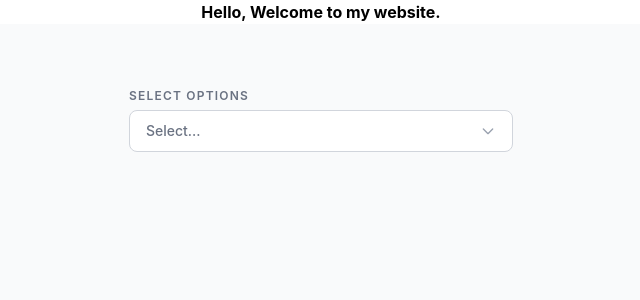
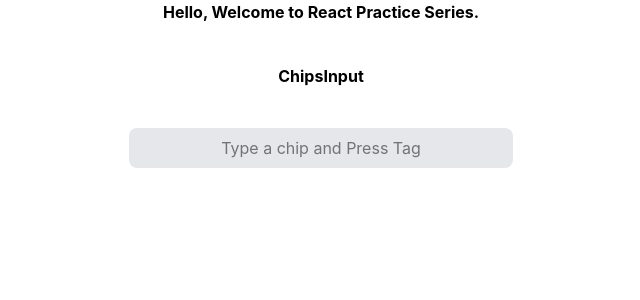
Before and after one commit to amanuniyal01/React_Practice, a React (Vite) app: page / in a window 1280 px wide. Shown: the top 300 px of the page, without its empty margins (319-959 px from the left). Built offline with nearby package versions, Linux system fonts and the light colour scheme.

Commit message:
Created a chips input

```diff
--- a/src/App.jsx
+++ b/src/App.jsx
@@ -2,16 +2,19 @@ import React from 'react'
 import ProductDetails from './components/PropsAndComponents/ProductDetails'
 import DisplayAsYouWant from './components/StatesAndEventHandlers/DisplayAsYouWant'
 import Multideropsown from './components/Multidropdown/Multideropsown'
+import ChipsInput from './components/ChipsInput/ChipsInput'
 
 function App() {
   return (
     <>
-      <p className='text-center font-bold'>Hello, Welcome to my website.</p>
+      <p className='text-center font-bold'>Hello, Welcome to React Practice Series.</p>
       {/* <ProductDetails heading="Cotton Socks" para="Price : $10.9" discountPrice="$5.45" />
       <ProductDetails heading="Plain T-shirt" para="Price : $20.9" discountPrice="" />
       <ProductDetails heading="Tennis Ball" para="Price : $15.5" discountPrice="" /> */}
       {/* <DisplayAsYouWant /> */}
-      <Multideropsown />
+      {/* <Multideropsown />
+       */}
+      <ChipsInput />
 
     </>
   )
--- /dev/null
+++ b/src/components/ChipsInput/ChipsInput.jsx
@@ -0,0 +1,42 @@
+import React, { useState } from 'react'
+
+function ChipsInput() {
+    const [input, setInput] = useState("")
+    const [chips, setChips] = useState([])
+    const handleChips = () => {
+        setChips(prev => [...prev, input])
+        setInput("")
+    }
+    const handleRemove = (indexToRemove) => {
+        setChips(prev => prev.filter((_, index) => index !== indexToRemove))
+    }
+    return (
+        <div className='flex flex-col  items-center justify-center mt-10'>
+            <h1 className='font-bold'>ChipsInput
+            </h1>
+            <div>
+                <input
+                    value={input}
+                    onKeyDown={(e) => {
+                        if (e.key === "Enter") {
+                            handleChips()
+                        }
+                    }}
+                    onChange={(e) => setInput(e.target.value)}
+                    className=' text-center mt-10 outline-blue-300 bg-gray-200 rounded-lg w-96 p-2' type="text"
+                    placeholder="Type a chip and Press Tag" />
+            </div>
+            <div className='flex mt-10 text-white flex-wrap gap-10 items-center justify-center '>
+                {chips.map((chip, index) => (
+                    <span className='cursor-pointer bg-blue-400 p-3 rounded-lg' key={index}>
+                        {chip}
+                        <span onClick={() => handleRemove(index)} className="text-red-500 font-bold ml-4 p-2 rounded-lg">X</span>
+                    </span>
+                ))}
+            </div>
+
+        </div>
+    )
+}
+
+export default ChipsInput
```
